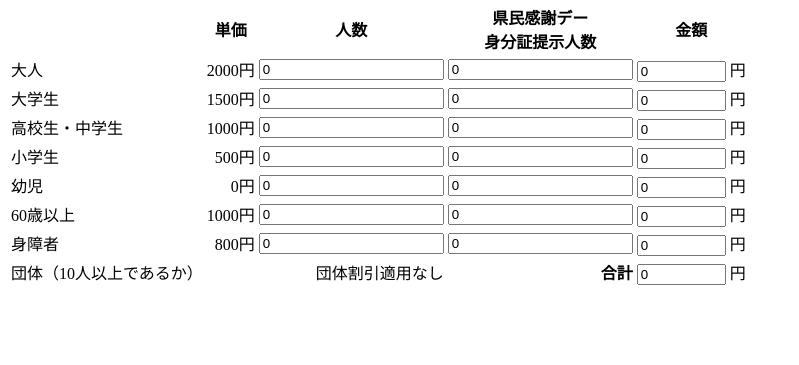
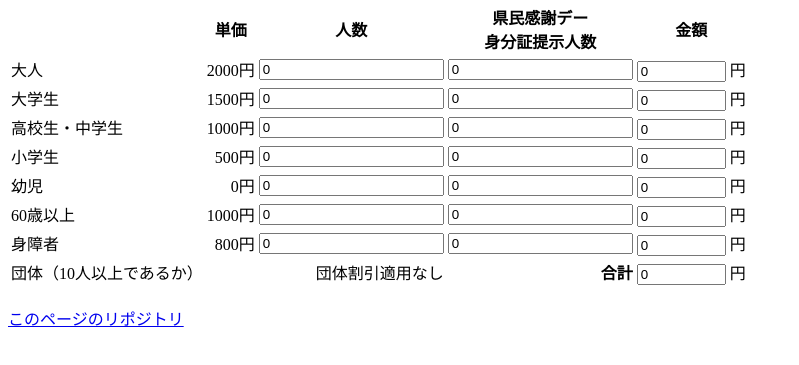
Before and after one commit to nssuperx/software_engineering_kadai1, a plain HTML site: page index.html in a window 1280 px wide. Shown: the part 87-452 px from the top of the page, without its empty margins (0-799 px from the left). Drawn offline with Linux system fonts and the light colour scheme.

Commit message:
リポジトリのリンクを追加

```diff
--- a/index.html
+++ b/index.html
@@ -74,7 +74,9 @@
             </tr>
         </table>
     </form>
+    <br>
 
+    <a href="https://github.com/nssuperx/software_engineering_kadai1">このページのリポジトリ</a>
 
     <script type="text/javascript">
         //価格設定
```
